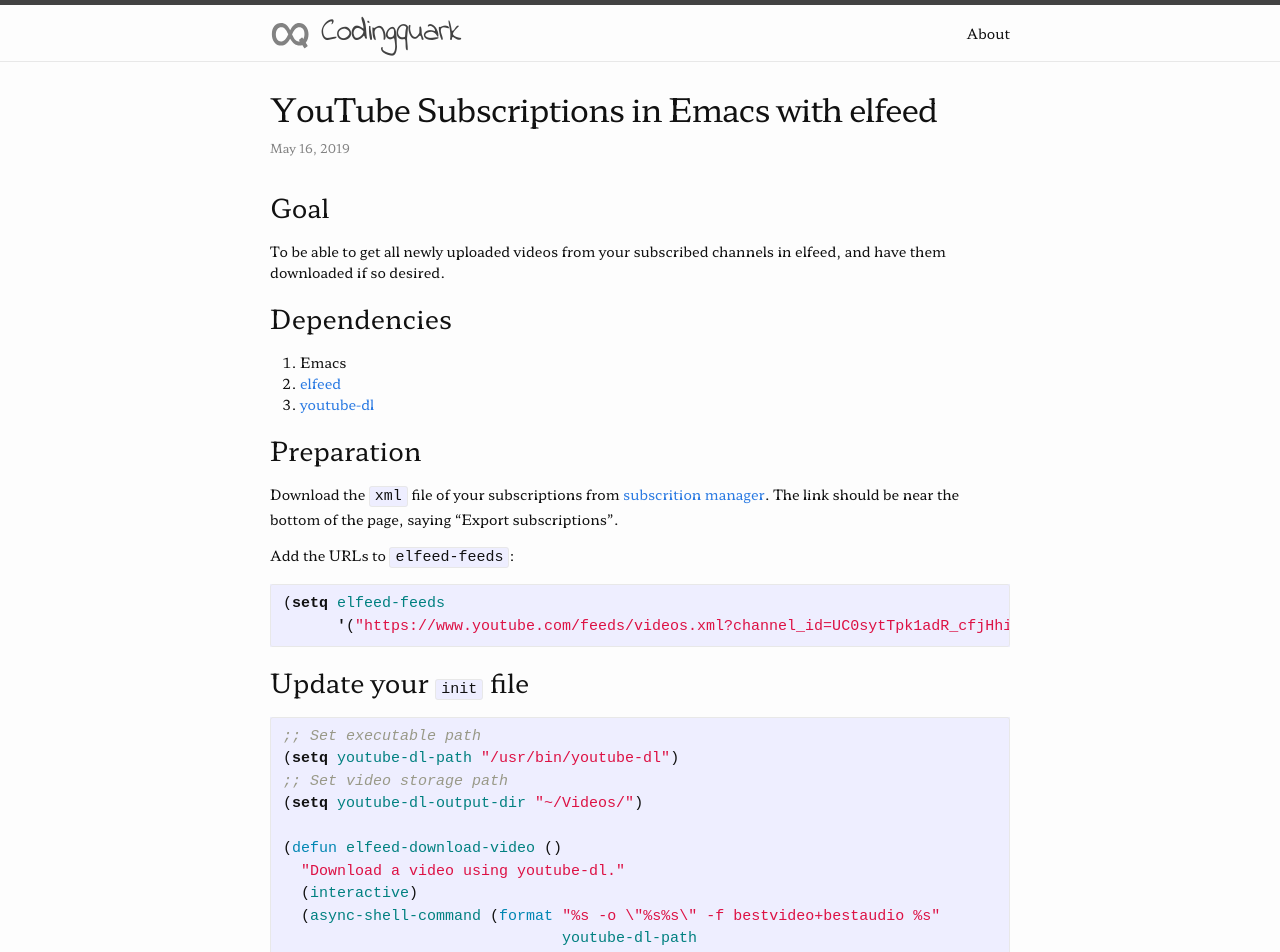
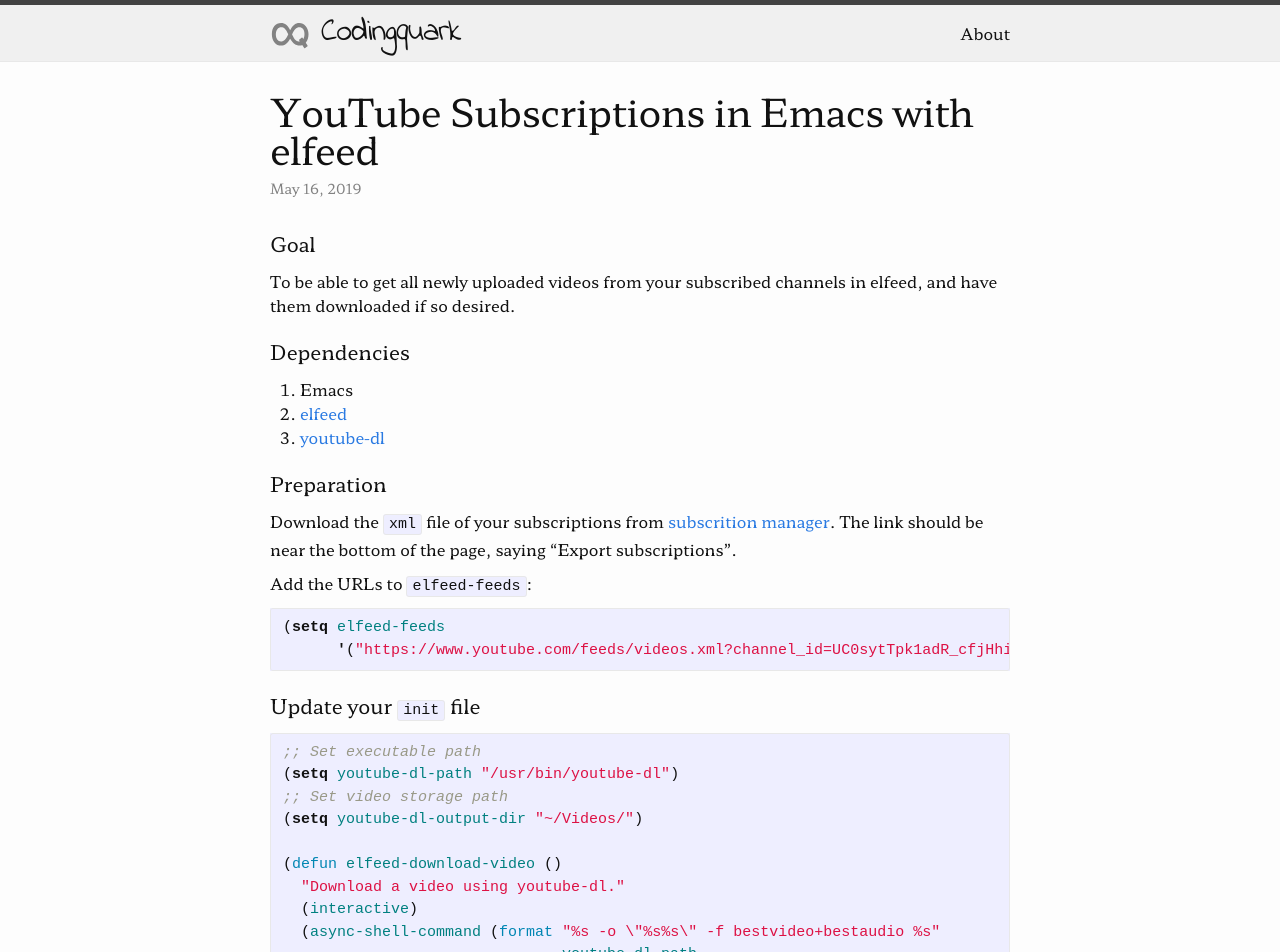
Before and after one commit to codingquark/codingquark.github.io, a Jekyll site: the page built from _posts/2019-05-16-emacs-elfeed-youtube.markdown, in a window 1280 px wide. Shown: the top 952 px of the page. Built offline with Jekyll 4.4.1, drawn with Linux system fonts in a browser that asks for light colours; comment, search, counter and statistics services are not loaded.

Commit message:
Messing with CSS - part 1
In reality, it fixes quite a few things such as margines in section
headings,  styling of blockquotes, weird hanging underline in site
title etc.

```diff
--- a/_sass/_base.scss
+++ b/_sass/_base.scss
@@ -34,7 +34,7 @@
 p, blockquote, pre,
 ul, ol, dl, figure,
 %vertical-rhythm {
-    margin-bottom: $spacing-unit / 2;
+    margin-bottom: $spacing-unit / 3;
 }
 
 
@@ -113,9 +113,12 @@
     color: $grey-color;
     border-left: 4px solid $grey-color-light;
     padding-left: $spacing-unit / 2;
-    font-size: 18px;
-    letter-spacing: -1px;
-    font-style: italic;
+    margin-top: $spacing-unit / 2;
+    margin-bottom: $spacing-unit / 2;
+    font-family: Sans-Serif;
+    line-height: $base-line-height - 0.2;
+    font-size: $base-font-size;
+    letter-spacing: 1px;
 
     > :last-child {
         margin-bottom: 0;
--- a/_sass/_layout.scss
+++ b/_sass/_layout.scss
@@ -5,6 +5,7 @@
     border-top: 5px solid $grey-color-dark;
     border-bottom: 1px solid $grey-color-light;
     min-height: 56px;
+    background: #f0f0f0;
 
     // Positioning context for the mobile navigation icon
     position: relative;
@@ -21,7 +22,11 @@
 
     &,
     &:visited {
-        color: $grey-color-dark;
+        color: $text-color;
+    }
+
+    &:hover {
+	text-decoration: none;
     }
 
     > svg {
@@ -216,36 +221,43 @@
 }
 
 .post-title {
-    font-size: 32px;
-    letter-spacing: -1px;
+    font-size: 38px;
+    letter-spacing: -0.5px;
     line-height: 1;
 
     @include media-query($on-laptop) {
-        font-size: 36px;
+        font-size: 40px;
     }
 }
 
 .post-content {
-    margin-bottom: $spacing-unit;
+    margin-top: $spacing-unit / 1.5;
+    margin-bottom: $spacing-unit / 3;
 
-    h2 {
+    h1 {
         font-size: 32px;
+	margin-top: $spacing-unit / 1.5;
+	margin-bottom: $spacing-unit / 3;
 
         @include media-query($on-laptop) {
             font-size: 28px;
         }
     }
 
-    h3 {
+    h2 {
         font-size: 26px;
+	margin-top: $spacing-unit / 1.5;
+	margin-bottom: $spacing-unit / 3;
 
         @include media-query($on-laptop) {
             font-size: 22px;
         }
     }
 
-    h4 {
+    h3 {
         font-size: 20px;
+	margin-top: $spacing-unit / 1.5;
+	margin-bottom: $spacing-unit / 3;
 
         @include media-query($on-laptop) {
             font-size: 18px;
--- a/css/main.scss
+++ b/css/main.scss
@@ -45,8 +45,8 @@
 }
 
 // Our variables
-$base-font-family: "Hahmlet", sans-serif, Arial;
-$base-font-size:   14px;
+$base-font-family: "Hahmlet", serif, Arial;
+$base-font-size:   16px;
 $base-font-weight: 400;
 $small-font-size:  $base-font-size * 0.875;
 $base-line-height: 1.5;
```
